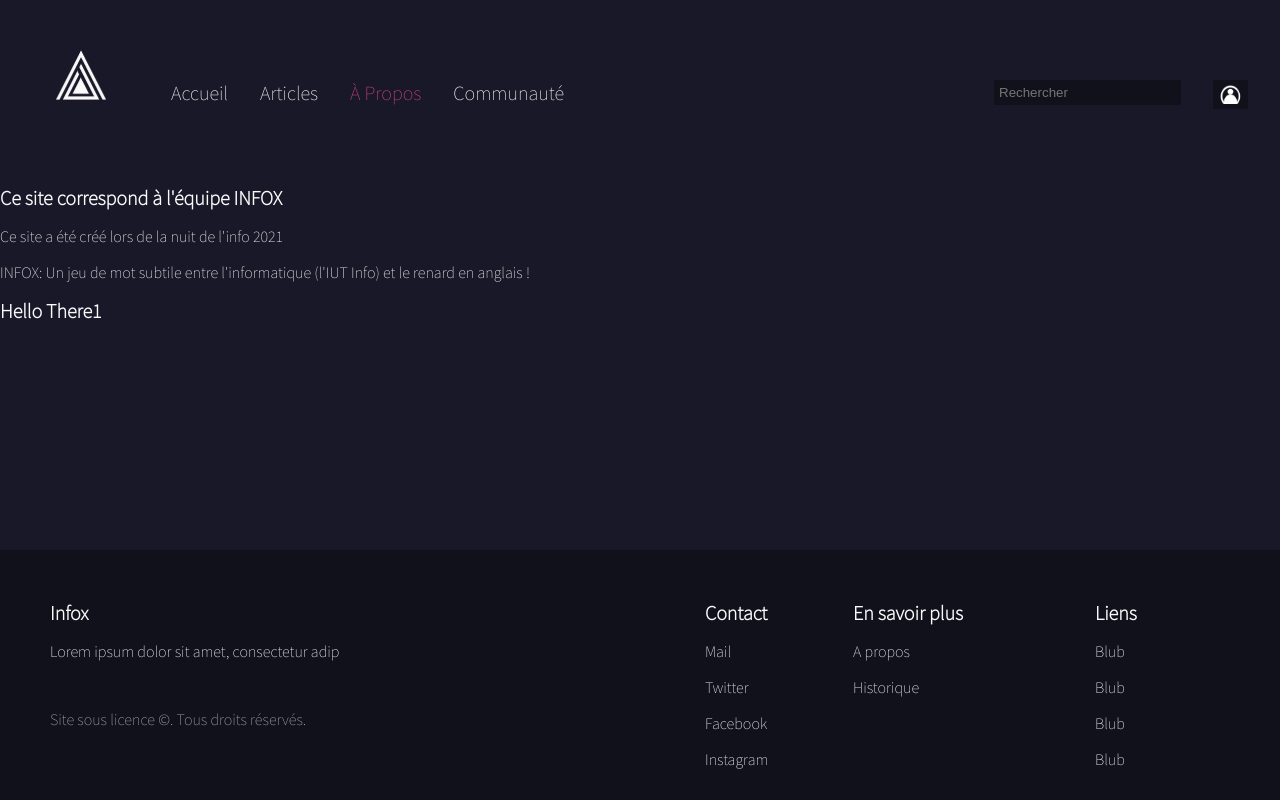
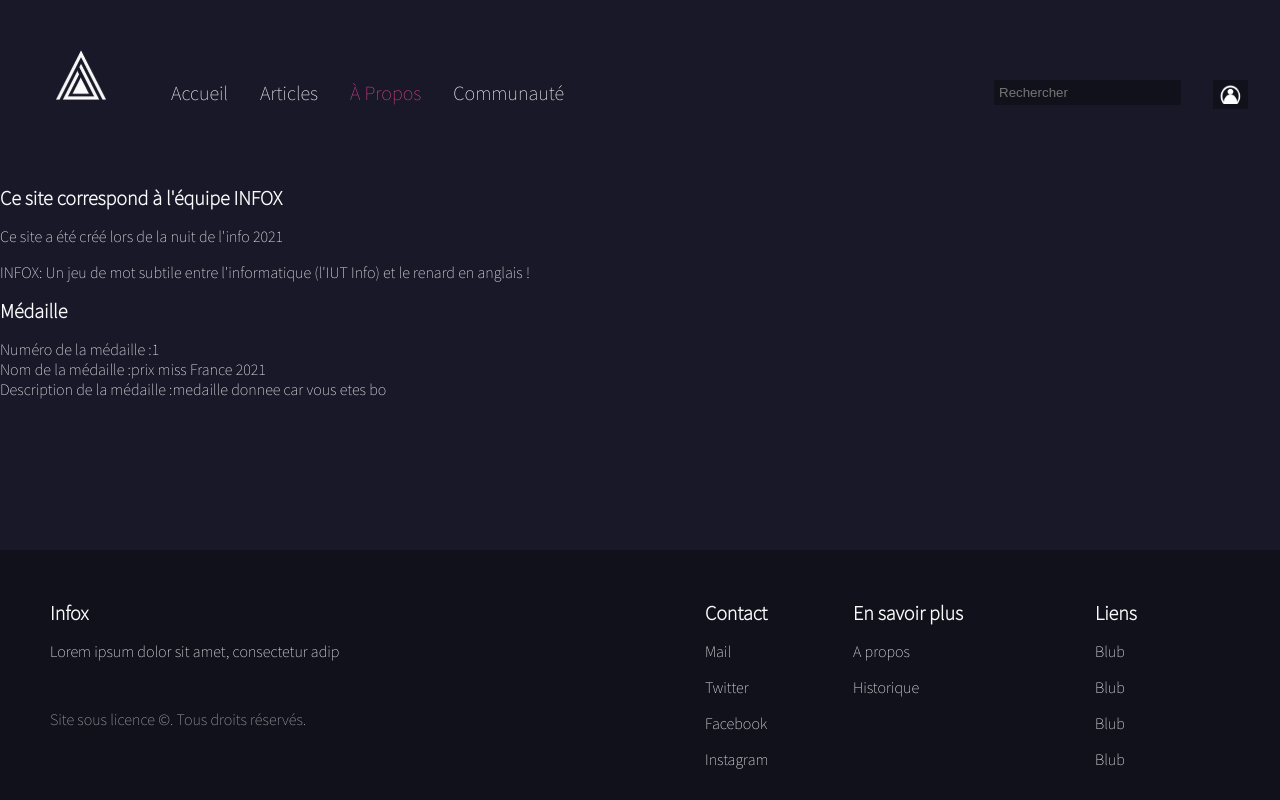
Before and after one commit to Vincent-vst/Sauvetage, a React (Create React App) app in the folder sauvetage-app/: page /apropos in a window 1280 px wide. Built offline with nearby package versions, Linux system fonts and the light colour scheme.

Commit message:
visualisation json

```diff
--- a/sauvetage-app/src/posts/MedaillesList.js
+++ b/sauvetage-app/src/posts/MedaillesList.js
@@ -5,9 +5,11 @@ class MedaillesList extends Component {
     render () {
         return (
             <div>
-                <h1>Hello There</h1>
+                <h1>Médaille</h1>
                 {MedaillesData.map((medaillesDetail, index) => {
-                    return <h1>{medaillesDetail.id}</h1>
+                    return (<p>Numéro de la médaille :{medaillesDetail.id}<br/>
+                            Nom de la médaille :{medaillesDetail.nom}<br/>
+                            Description de la médaille :{medaillesDetail.description}</p>)
                 })}
             </div>
         )
```
